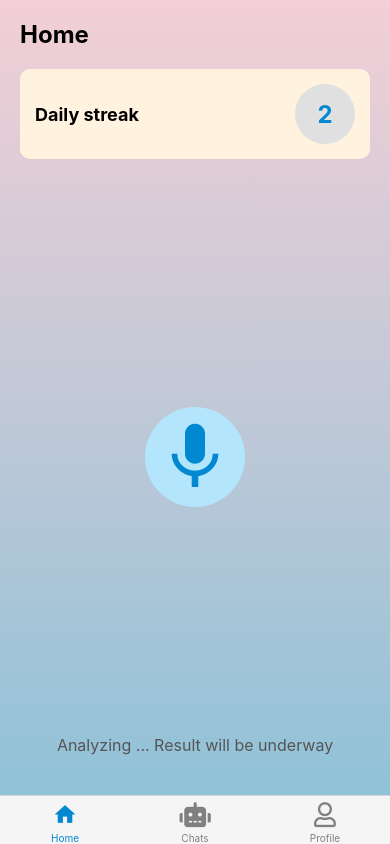
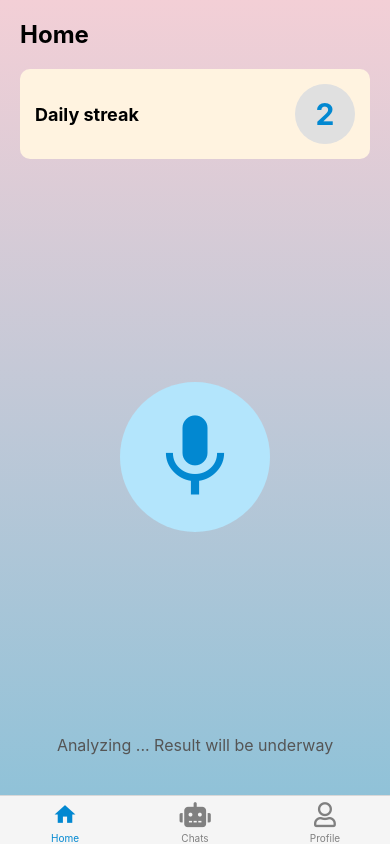
Before and after one commit to hadi-karnib/VerbalBotic-front, a React Native app in the folder verbalbotic/: screen /Home in a window 390 px wide. Built offline with nearby package versions, Linux system fonts and the light colour scheme.

Commit message:
fixed home styling

```diff
--- a/verbalbotic/screens/HomeScreen.js
+++ b/verbalbotic/screens/HomeScreen.js
@@ -26,7 +26,7 @@ const HomeScreen = ({ navigation }) => {
 
         <View style={styles.microphoneContainer}>
           <TouchableOpacity style={styles.microphoneButton}>
-            <MaterialIcons name="mic" size={80} color="#0288D1" />
+            <MaterialIcons name="mic" size={100} color="#0288D1" />
           </TouchableOpacity>
         </View>
 
@@ -69,15 +69,15 @@ const styles = StyleSheet.create({
     fontWeight: "bold",
   },
   streakBox: {
-    width: 60, // Ensure this is a square
-    height: 60, // Ensure this is a square
+    width: 60,
+    height: 60,
     backgroundColor: "#E0E0E0",
-    borderRadius: 30, // Set this to half of width/height to make it circular
+    borderRadius: 30,
     justifyContent: "center",
     alignItems: "center",
   },
   streakNumber: {
-    fontSize: 24,
+    fontSize: 30,
     color: "#0288D1",
     fontWeight: "bold",
   },
@@ -87,10 +87,10 @@ const styles = StyleSheet.create({
     alignItems: "center",
   },
   microphoneButton: {
-    width: 100,
-    height: 100,
+    width: 150,
+    height: 150,
     backgroundColor: "#B3E5FC",
-    borderRadius: 50,
+    borderRadius: 75,
     justifyContent: "center",
     alignItems: "center",
   },
@@ -101,4 +101,5 @@ const styles = StyleSheet.create({
     color: "#555",
   },
 });
+
 export default HomeScreen;
```
